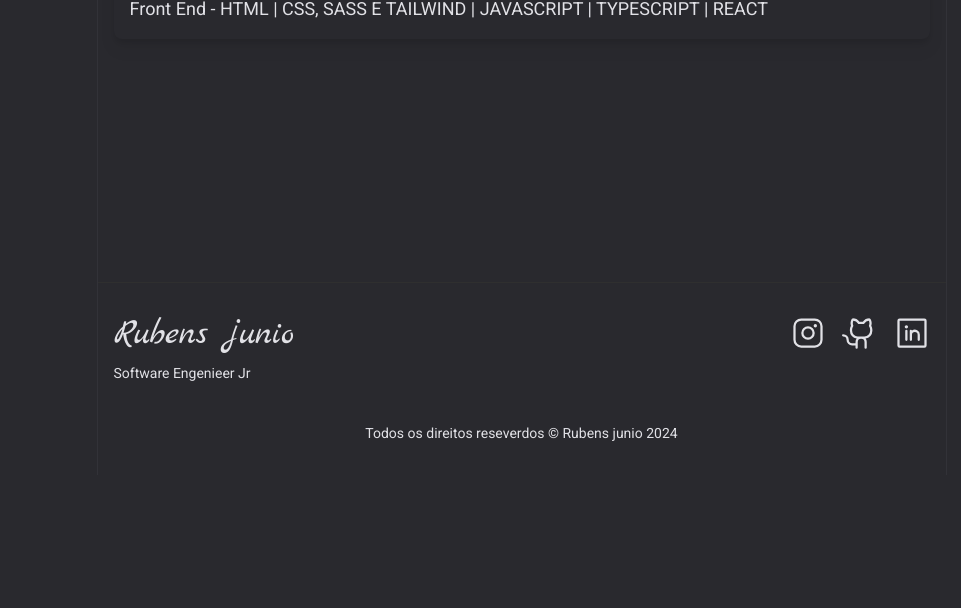
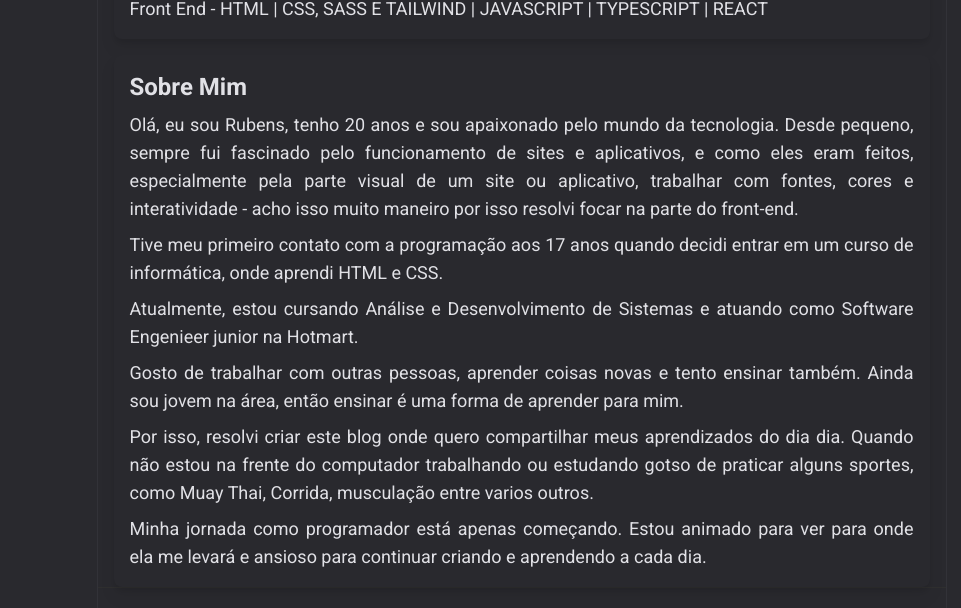
Before and after one commit to Rubensjuniors/app-blog, a Next.js app: page /sobre in a window 1280 px wide. Shown: the part 344-952 px from the top of the page, without its empty margins (155-1116 px from the left). Before the commit the page ends 819 px from the top, so only its background shows below. Built offline with nearby package versions, Linux system fonts and the light colour scheme; no server answers.

Commit message:
refactor: added part of about me texts

```diff
--- a/contentlayer.config.ts
+++ b/contentlayer.config.ts
@@ -7,7 +7,7 @@ import remarkGfm from 'remark-gfm'
 import { Post } from './config/contentLayer/DocumentsTypes'
 
 export default makeSource({
-  contentDirPath: './public/content',
+  contentDirPath: './public/contents',
   documentTypes: [Post],
   onExtraFieldData: 'ignore',
   mdx: {
--- /dev/null
+++ b/src/app/(pages)/sobre/constants.ts
@@ -0,0 +1,9 @@
+/* eslint-disable max-len */
+export const aboutMetext = [
+  'Olá, eu sou Rubens, tenho 20 anos e sou apaixonado pelo mundo da tecnologia. Desde pequeno, sempre fui fascinado pelo funcionamento de sites e aplicativos, e como eles eram feitos, especialmente pela parte visual de um site ou aplicativo, trabalhar com fontes, cores e interatividade - acho isso muito maneiro por isso resolvi focar na parte do front-end.',
+  'Tive meu primeiro contato com a programação aos 17 anos quando decidi entrar em um curso de informática, onde aprendi HTML e CSS.',
+  'Atualmente, estou cursando Análise e Desenvolvimento de Sistemas e atuando como Software Engenieer junior na Hotmart.',
+  'Gosto de trabalhar com outras pessoas, aprender coisas novas e tento ensinar também. Ainda sou jovem na área, então ensinar é uma forma de aprender para mim.',
+  'Por isso, resolvi criar este blog onde quero compartilhar meus aprendizados do dia dia. Quando não estou na frente do computador trabalhando ou estudando gotso de praticar alguns sportes, como Muay Thai, Corrida, musculação entre varios outros.',
+  'Minha jornada como programador está apenas começando. Estou animado para ver para onde ela me levará e ansioso para continuar criando e aprendendo a cada dia.'
+]
--- a/src/app/(pages)/sobre/page.tsx
+++ b/src/app/(pages)/sobre/page.tsx
@@ -5,7 +5,8 @@ import { siteConfig } from '@/configs/site'
 import { Card } from '@/components/Basic'
 import LinksSociais from '@/components/Sociais'
 
-import * as S from './page.styles'
+import { aboutMetext } from './constants'
+import * as S from './styles'
 
 const About = () => (
   <S.AboutContainer>
@@ -38,6 +39,17 @@ const About = () => (
         <S.ProfileInfoBio>{siteConfig.bio}</S.ProfileInfoBio>
       </S.ProfileInfosWrapper>
     </Card>
+
+    <Card
+      title={'Sobre Mim'}
+      classNames="w-full p-4 flex flex-col items-start gap-2"
+    >
+      <S.AboutMeWrapper>
+        {aboutMetext.map((text) => (
+          <S.AboutMeText key={text}>{text}</S.AboutMeText>
+        ))}
+      </S.AboutMeWrapper>
+    </Card>
   </S.AboutContainer>
 )
 
--- a/src/app/(pages)/sobre/page.styles.ts
+++ b/src/app/(pages)/sobre/styles.ts
@@ -11,3 +11,7 @@ export const ProfileInfosWrapper = tw.div`flex flex-col gap-1 px-4 pb-4 sm:px-4
 export const ProfileInfoName = tw.h1`text-2xl font-bold sm:text-4xl`
 
 export const ProfileInfoBio = tw.span`text-sm sm:text-lg`
+
+export const AboutMeWrapper = tw.div`text-lg-xl flex flex-col items-start gap-2 text-lg font-light`
+
+export const AboutMeText = tw.p`text-justify`
```
Also changed, not shown: public/contents/first-post.mdx (renamed from public/content/first-post.mdx).
